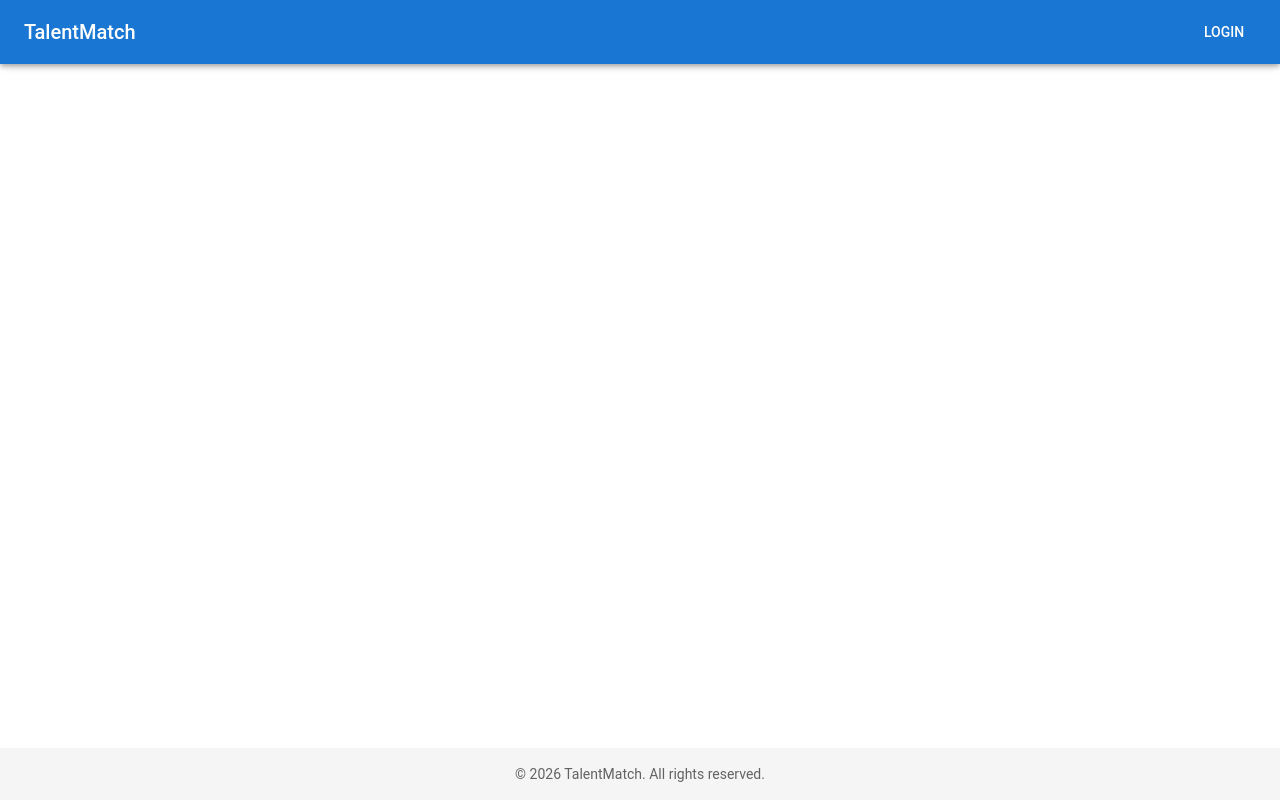
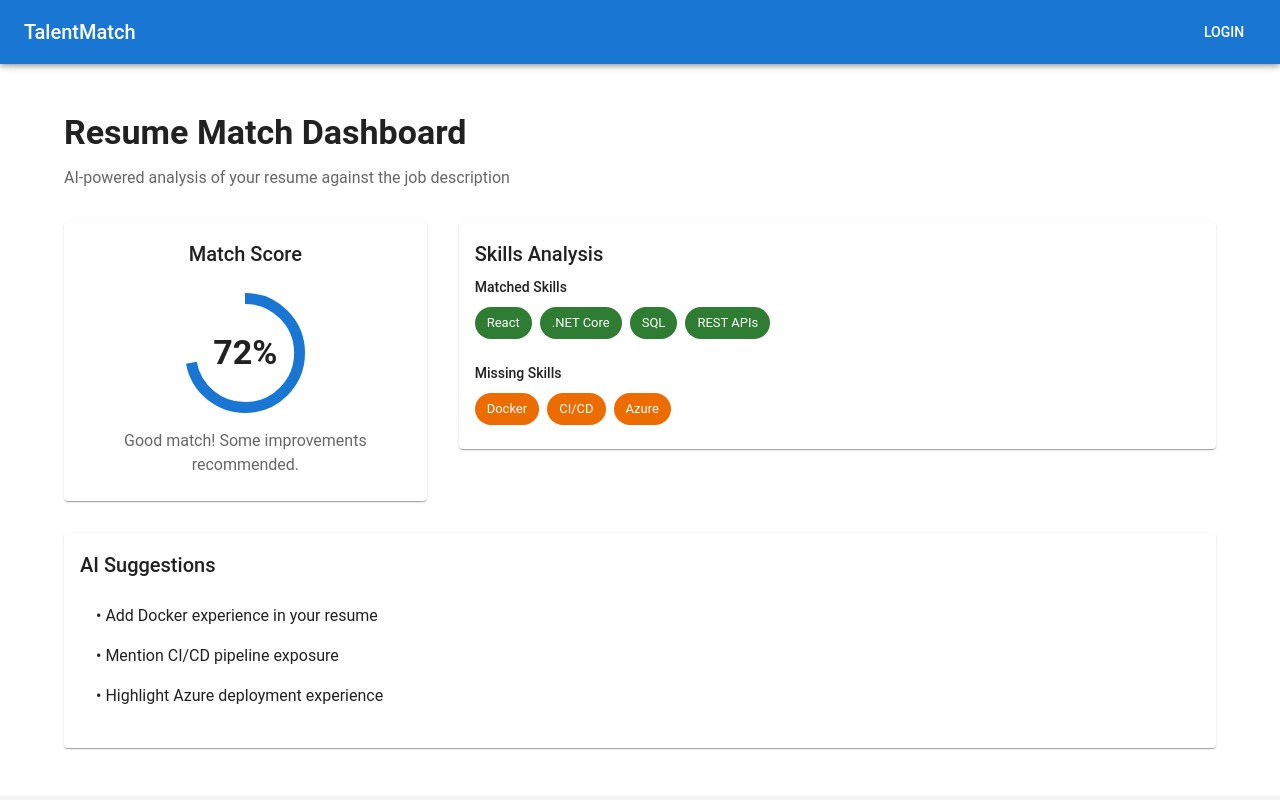
Before and after one commit to codebyvivoo9595/talentmatch-platform, a React (Vite) app in the folder talentmatch-ui/: page /dashboard in a window 1280 px wide. Built offline with nearby package versions, Linux system fonts and the light colour scheme.

Commit message:
UI: Dashboard integration & ui enhancement

```diff
--- /dev/null
+++ b/talentmatch-ui/src/animations/motionVariants.js
@@ -0,0 +1,17 @@
+export const fadeUp = {
+  hidden: { opacity: 0, y: 30 },
+  visible: {
+    opacity: 1,
+    y: 0,
+    transition: { duration: 0.6, ease: "easeOut" },
+  },
+};
+
+export const scaleIn = {
+  hidden: { scale: 0.95, opacity: 0 },
+  visible: {
+    scale: 1,
+    opacity: 1,
+    transition: { duration: 0.4 },
+  },
+};
--- a/talentmatch-ui/src/components/analyze/AnalyzeModal.jsx
+++ b/talentmatch-ui/src/components/analyze/AnalyzeModal.jsx
@@ -13,6 +13,7 @@ import { useState } from "react";
 import ResumeUploadStep from "./ResumeUploadStep";
 import JobDescriptionStep from "./JobDescriptionStep";
 import ReviewAnalyzeStep from "./ReviewAnalyzeStep";
+
 
 const steps = ["Upload Resume", "Add Job Description", "Review & Analyze"];
 
--- /dev/null
+++ b/talentmatch-ui/src/components/dashboard/MatchScoreCard.jsx
@@ -0,0 +1,47 @@
+import { Card, CardContent, Typography, Box } from "@mui/material";
+import CircularProgress from "@mui/material/CircularProgress";
+
+const MATCH_SCORE = 72; // mock data
+
+const MatchScoreCard = () => {
+  return (
+    <Card sx={{ height: "100%" }}>
+      <CardContent sx={{ textAlign: "center" }}>
+        <Typography variant="h6" gutterBottom>
+          Match Score
+        </Typography>
+
+        <Box sx={{ position: "relative", display: "inline-flex", my: 2 }}>
+          <CircularProgress
+            variant="determinate"
+            value={MATCH_SCORE}
+            size={120}
+            thickness={4}
+          />
+          <Box
+            sx={{
+              top: 0,
+              left: 0,
+              bottom: 0,
+              right: 0,
+              position: "absolute",
+              display: "flex",
+              alignItems: "center",
+              justifyContent: "center",
+            }}
+          >
+            <Typography variant="h4" fontWeight="bold">
+              {MATCH_SCORE}%
+            </Typography>
+          </Box>
+        </Box>
+
+        <Typography color="text.secondary">
+          Good match! Some improvements recommended.
+        </Typography>
+      </CardContent>
+    </Card>
+  );
+};
+
+export default MatchScoreCard;
--- /dev/null
+++ b/talentmatch-ui/src/components/dashboard/SkillsAnalysis.jsx
@@ -0,0 +1,36 @@
+import { Card, CardContent, Typography, Box, Chip } from "@mui/material";
+
+const matchedSkills = ["React", ".NET Core", "SQL", "REST APIs"];
+const missingSkills = ["Docker", "CI/CD", "Azure"];
+
+const SkillsAnalysis = () => {
+  return (
+    <Card>
+      <CardContent>
+        <Typography variant="h6" gutterBottom>
+          Skills Analysis
+        </Typography>
+
+        <Box sx={{ mb: 3 }}>
+          <Typography variant="subtitle2">Matched Skills</Typography>
+          <Box sx={{ mt: 1, display: "flex", gap: 1, flexWrap: "wrap" }}>
+            {matchedSkills.map((skill) => (
+              <Chip key={skill} label={skill} color="success" />
+            ))}
+          </Box>
+        </Box>
+
+        <Box>
+          <Typography variant="subtitle2">Missing Skills</Typography>
+          <Box sx={{ mt: 1, display: "flex", gap: 1, flexWrap: "wrap" }}>
+            {missingSkills.map((skill) => (
+              <Chip key={skill} label={skill} color="warning" />
+            ))}
+          </Box>
+        </Box>
+      </CardContent>
+    </Card>
+  );
+};
+
+export default SkillsAnalysis;
--- /dev/null
+++ b/talentmatch-ui/src/components/dashboard/SuggestionsCard.jsx
@@ -0,0 +1,29 @@
+import { Card, CardContent, Typography, List, ListItem } from "@mui/material";
+
+const suggestions = [
+  "Add Docker experience in your resume",
+  "Mention CI/CD pipeline exposure",
+  "Highlight Azure deployment experience",
+];
+
+const SuggestionsCard = () => {
+  return (
+    <Card>
+      <CardContent>
+        <Typography variant="h6" gutterBottom>
+          AI Suggestions
+        </Typography>
+
+        <List>
+          {suggestions.map((item, index) => (
+            <ListItem key={index}>
+              • {item}
+            </ListItem>
+          ))}
+        </List>
+      </CardContent>
+    </Card>
+  );
+};
+
+export default SuggestionsCard;
--- a/talentmatch-ui/src/layouts/MainLayout.jsx
+++ b/talentmatch-ui/src/layouts/MainLayout.jsx
@@ -1,13 +1,16 @@
-import { Box } from "@mui/material";
+import { Box, Toolbar } from "@mui/material";
 import Header from "../components/Header";
 import Footer from "../components/Footer";
+import { Outlet } from "react-router-dom";
 
-const MainLayout = ({ children }) => {
+const MainLayout = () => {
   return (
     <Box display="flex" flexDirection="column" minHeight="100vh">
       <Header />
-      <Box component="main" flexGrow={1} sx={{ mt: "64px" }}>
-        {children}
+      {/* Spacer for fixed AppBar */}
+      <Toolbar />
+      <Box component="main" flexGrow={1}>
+        <Outlet />
       </Box>
       <Footer />
     </Box>
--- /dev/null
+++ b/talentmatch-ui/src/pages/DashboardPage.jsx
@@ -0,0 +1,34 @@
+import { Container, Typography, Grid } from "@mui/material";
+import MatchScoreCard from "../components/dashboard/MatchScoreCard";
+import SkillsAnalysis from "../components/dashboard/SkillsAnalysis";
+import SuggestionsCard from "../components/dashboard/SuggestionsCard";
+
+const DashboardPage = () => {
+  return (
+    <Container maxWidth="lg" sx={{ py: 6 }}>
+      <Typography variant="h4" fontWeight="bold" gutterBottom>
+        Resume Match Dashboard
+      </Typography>
+
+      <Typography color="text.secondary" sx={{ mb: 4 }}>
+        AI-powered analysis of your resume against the job description
+      </Typography>
+
+      <Grid container spacing={4}>
+        <Grid size={{ xs: 12, md: 4 }}>
+          <MatchScoreCard />
+        </Grid>
+
+        <Grid size={{ xs: 12, md: 8 }}>
+          <SkillsAnalysis />
+        </Grid>
+
+        <Grid size={{ xs: 12 }}>
+          <SuggestionsCard />
+        </Grid>
+      </Grid>
+    </Container>
+  );
+};
+
+export default DashboardPage;
--- a/talentmatch-ui/src/pages/LandingPage.jsx
+++ b/talentmatch-ui/src/pages/LandingPage.jsx
@@ -13,9 +13,12 @@ import InsightsIcon from "@mui/icons-material/Insights";
 import { motion } from "framer-motion";
 import { useState } from "react";
 import AnalyzeModal from "../components/analyze/AnalyzeModal";
+import { useNavigate } from "react-router-dom";
+import { fadeUp } from "../animations/motionVariants";
 
 const LandingPage = () => {
   const [openAnalyze, setOpenAnalyze] = useState(false);
+  const navigate = useNavigate();
   return (
     <>
       {/* ================= HERO SECTION ================= */}
@@ -46,7 +49,7 @@ const LandingPage = () => {
         />
 
         {/* Hero Content */}
-        <Box sx={{ position: "relative", zIndex: 1, px: 2 }}>
+        {/* <Box sx={{ position: "relative", zIndex: 1, px: 2 }}>
           <motion.div
             initial={{ opacity: 0, y: 40 }}
             animate={{ opacity: 1, y: 0 }}
@@ -71,6 +74,47 @@ const LandingPage = () => {
                 Get Started
               </Button>
             </motion.div>
+          </motion.div>
+        </Box> */}
+
+        <Box sx={{ position: "relative", zIndex: 1, px: 2 }}>
+          {/* Hero Heading */}
+          <motion.div variants={fadeUp} initial="hidden" animate="visible">
+            <Typography variant="h2" fontWeight="bold" gutterBottom>
+              Match Your Resume with the Right Job
+            </Typography>
+          </motion.div>
+
+          {/* Hero Subheading */}
+          <motion.div
+            variants={fadeUp}
+            initial="hidden"
+            animate="visible"
+            transition={{ delay: 0.2 }}
+          >
+            <Typography variant="h6" sx={{ mb: 5, maxWidth: 700, mx: "auto" }}>
+              AI-powered resume & job description matching with actionable
+              insights to boost your chances.
+            </Typography>
+          </motion.div>
+
+          {/* CTA Button */}
+          <motion.div
+            variants={fadeUp}
+            initial="hidden"
+            animate="visible"
+            transition={{ delay: 0.4 }}
+            whileHover={{ scale: 1.08 }}
+            whileTap={{ scale: 0.95 }}
+          >
+            <Button
+              variant="contained"
+              size="large"
+              sx={{ px: 5, py: 1.5, fontSize: "1rem" }}
+              onClick={() => setOpenAnalyze(true)}
+            >
+              Get Started
+            </Button>
           </motion.div>
         </Box>
       </Box>
@@ -216,8 +260,9 @@ const LandingPage = () => {
       <AnalyzeModal
         open={openAnalyze}
         onClose={() => setOpenAnalyze(false)}
-        onComplete={() => {
-          console.log("Redirect to dashboard later");
+        onComplete={(data) => {
+          console.log("Analysis data:", data);
+          navigate("/dashboard");
         }}
       />
     </>
--- a/talentmatch-ui/src/routes/AppRoutes.jsx
+++ b/talentmatch-ui/src/routes/AppRoutes.jsx
@@ -1,14 +1,16 @@
 import { Routes, Route } from "react-router-dom";
 import LandingPage from "../pages/LandingPage";
+import DashboardPage from "../pages/DashboardPage";
 import MainLayout from "../layouts/MainLayout";
 
 const AppRoutes = () => {
   return (
-    <MainLayout>
-      <Routes>
+    <Routes>
+      <Route element={<MainLayout />}>
         <Route path="/" element={<LandingPage />} />
-      </Routes>
-    </MainLayout>
+        <Route path="/dashboard" element={<DashboardPage />} />
+      </Route>
+    </Routes>
   );
 };
 
```
